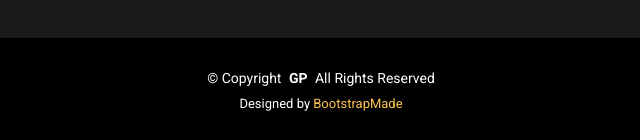
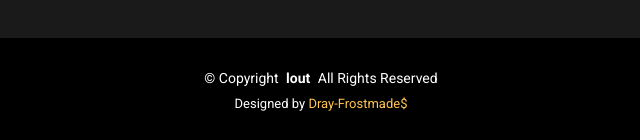
Before and after one commit to Dray-Frost/jui, a plain HTML site: page index.html in a window 1280 px wide. Shown: the part 3203-3343 px from the top of the page, 319-959 px from the left. Drawn offline with Linux system fonts and the light colour scheme.

Commit message:
Update index.html

```diff
--- a/index.html
+++ b/index.html
@@ -329,13 +329,13 @@
 
     <div class="copyright">
       <div class="container text-center">
-        <p>© <span>Copyright</span> <strong class="px-1 sitename">GP</strong> <span>All Rights Reserved</span></p>
+        <p>© <span>Copyright</span> <strong class="px-1 sitename">lout</strong> <span>All Rights Reserved</span></p>
         <div class="credits">
           <!-- All the links in the footer should remain intact. -->
           <!-- You can delete the links only if you've purchased the pro version. -->
           <!-- Licensing information: https://bootstrapmade.com/license/ -->
           <!-- Purchase the pro version with working PHP/AJAX contact form: [buy-url] -->
-          Designed by <a href="https://bootstrapmade.com/">BootstrapMade</a>
+          Designed by <a href="https://bootstrapmade.com/">Dray-Frostmade$</a>
         </div>
       </div>
     </div>
```
